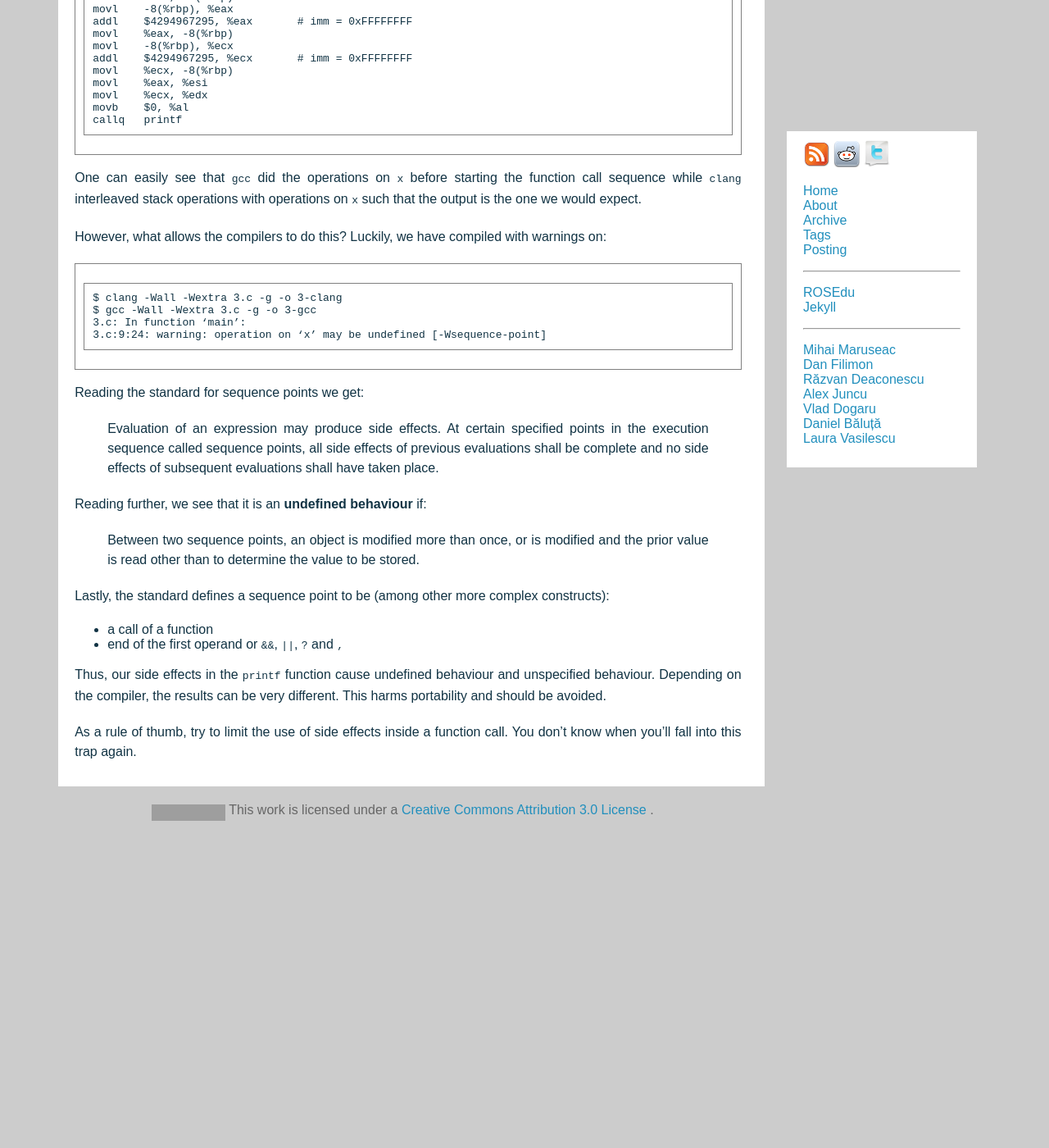
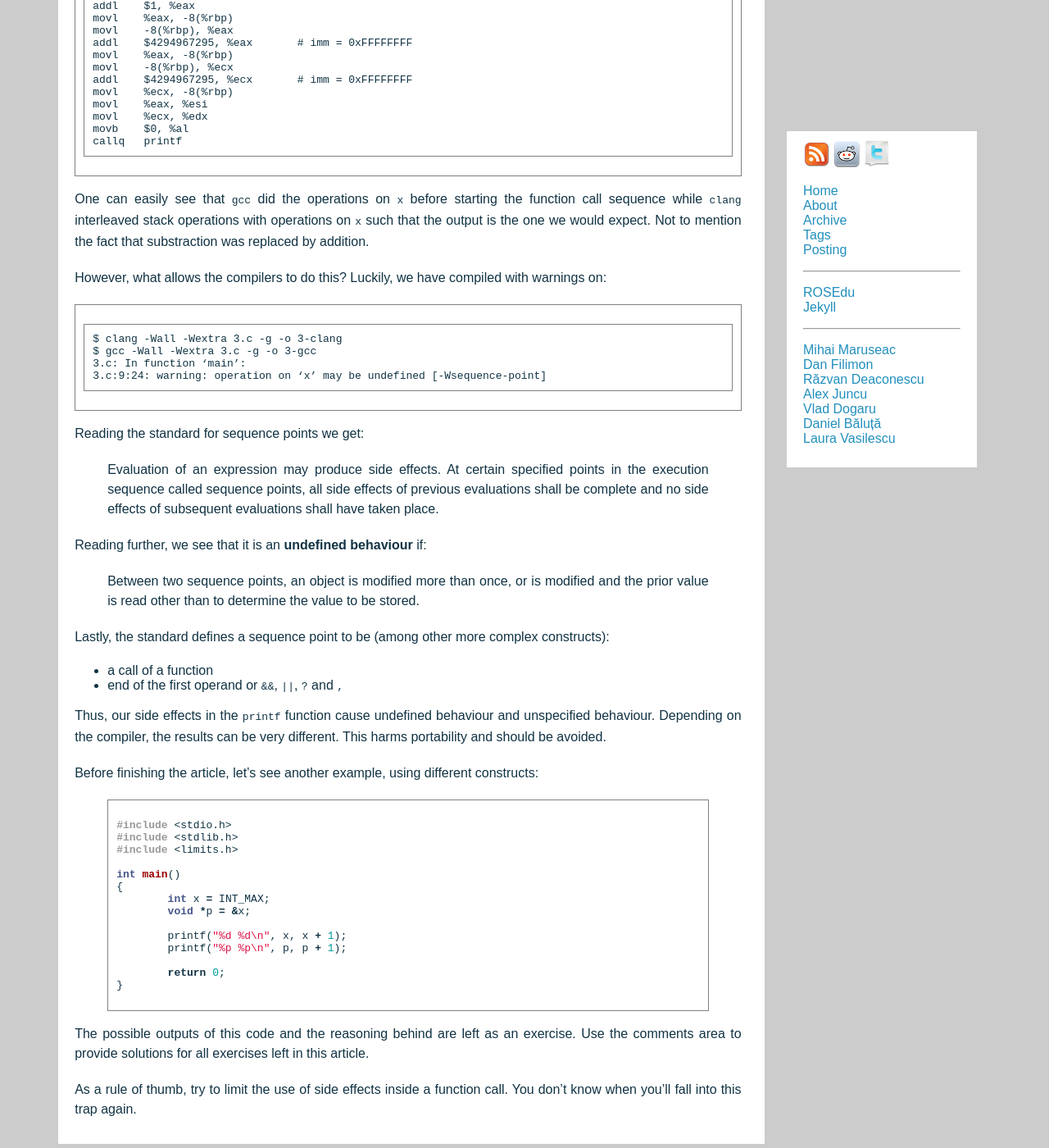
Before and after one commit to rosedu/techblog, a Jekyll site: the page built from _posts/2012-07-29-a-weird-behaviour-in-c.md, in a window 1280 px wide and 1400 px high, scrolled down 4465 px. Shown: the whole window at 82% size. Built offline with Jekyll 4.4.1, drawn with Linux system fonts in a browser that asks for light colours; comment, search, counter and statistics services are not loaded; before the commit the page ends 5500 px from its top, so only the background shows below that; some of the changed text lies outside the part shown; grey boxes are pictures that could not be loaded.

Commit message:
Add more undef behaviour example.

```diff
--- a/_posts/2012-07-29-a-weird-behaviour-in-c.md
+++ b/_posts/2012-07-29-a-weird-behaviour-in-c.md
@@ -175,7 +175,8 @@ For comparation, the `clang` version is:
     movb    $0, %al
     callq   printf
 
-TODO: comments + poze?
+The understanding of the assembly code is left as an exercise to the reader.
+It is easy to see that `clang` uses the stack to store the results.
 
 Both snippets were obtained using no optimization. As an exercise, try to
 observe the effect of each optimization level on the generated code and
@@ -244,7 +245,8 @@ On the other hand, `clang` generated:
 
 One can easily see that `gcc` did the operations on `x` before starting the
 function call sequence while `clang` interleaved stack operations with
-operations on `x` such that the output is the one we would expect.
+operations on `x` such that the output is the one we would expect. Not to
+mention the fact that substraction was replaced by addition.
 
 However, what allows the compilers to do this? Luckily, we have compiled with
 warnings on:
@@ -277,6 +279,30 @@ Thus, our side effects in the `printf` function cause undefined behaviour and
 unspecified behaviour. Depending on the compiler, the results can be very
 different. This harms portability and should be avoided.
 
+Before finishing the article, let's see another example, using different
+constructs:
+
+{% highlight cpp %}
+#include <stdio.h>
+#include <stdlib.h>
+#include <limits.h>
+
+int main()
+{
+	int x = INT_MAX;
+	void *p = &x;
+
+	printf("%d %d\n", x, x + 1);
+	printf("%p %p\n", p, p + 1);
+
+	return 0;
+}
+{% endhighlight %}
+
+The possible outputs of this code and the reasoning behind are left as an
+exercise. Use the comments area to provide solutions for all exercises left in
+this article.
+
 As a rule of thumb, try to limit the use of side effects inside a function
 call. You don't know when you'll fall into this trap again.
 
```
